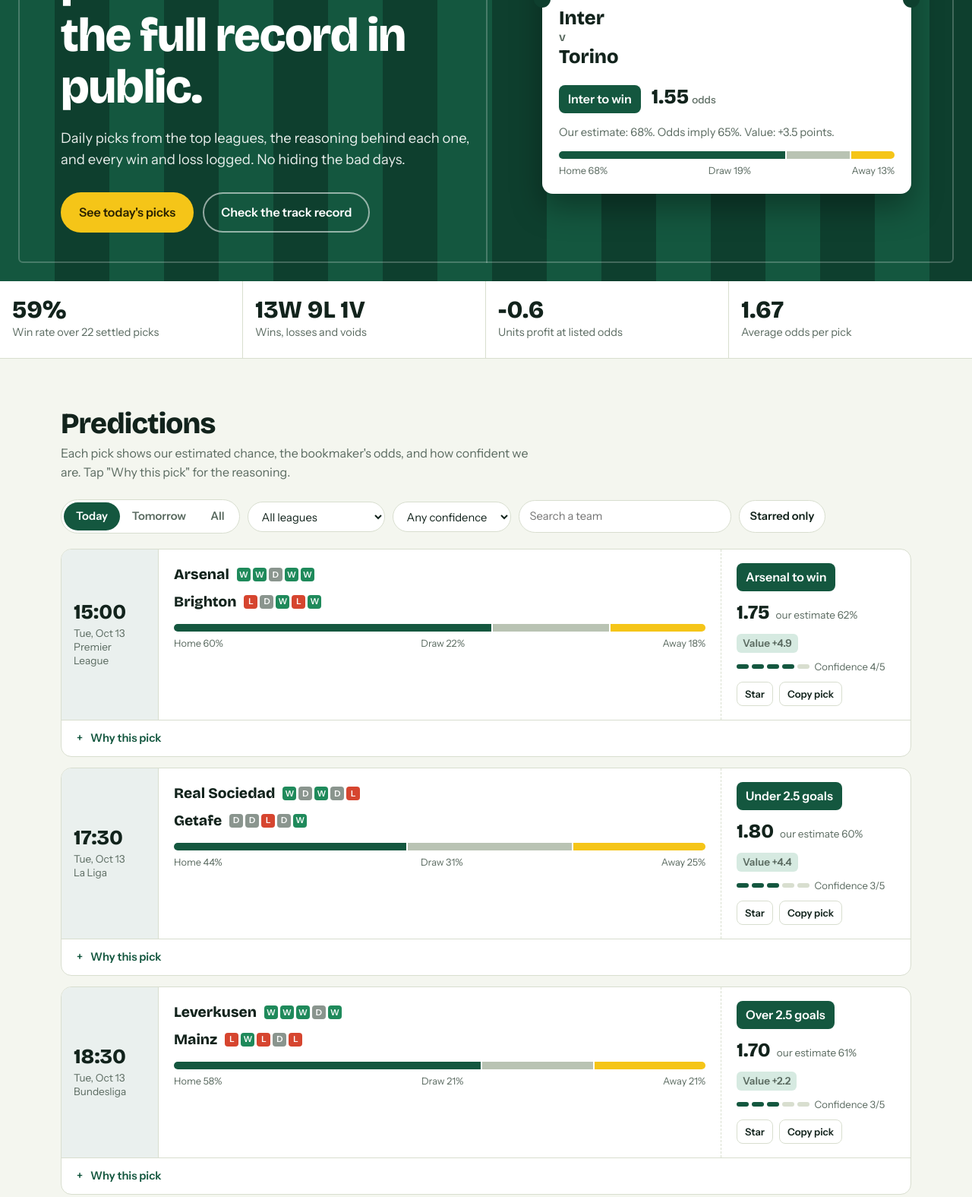
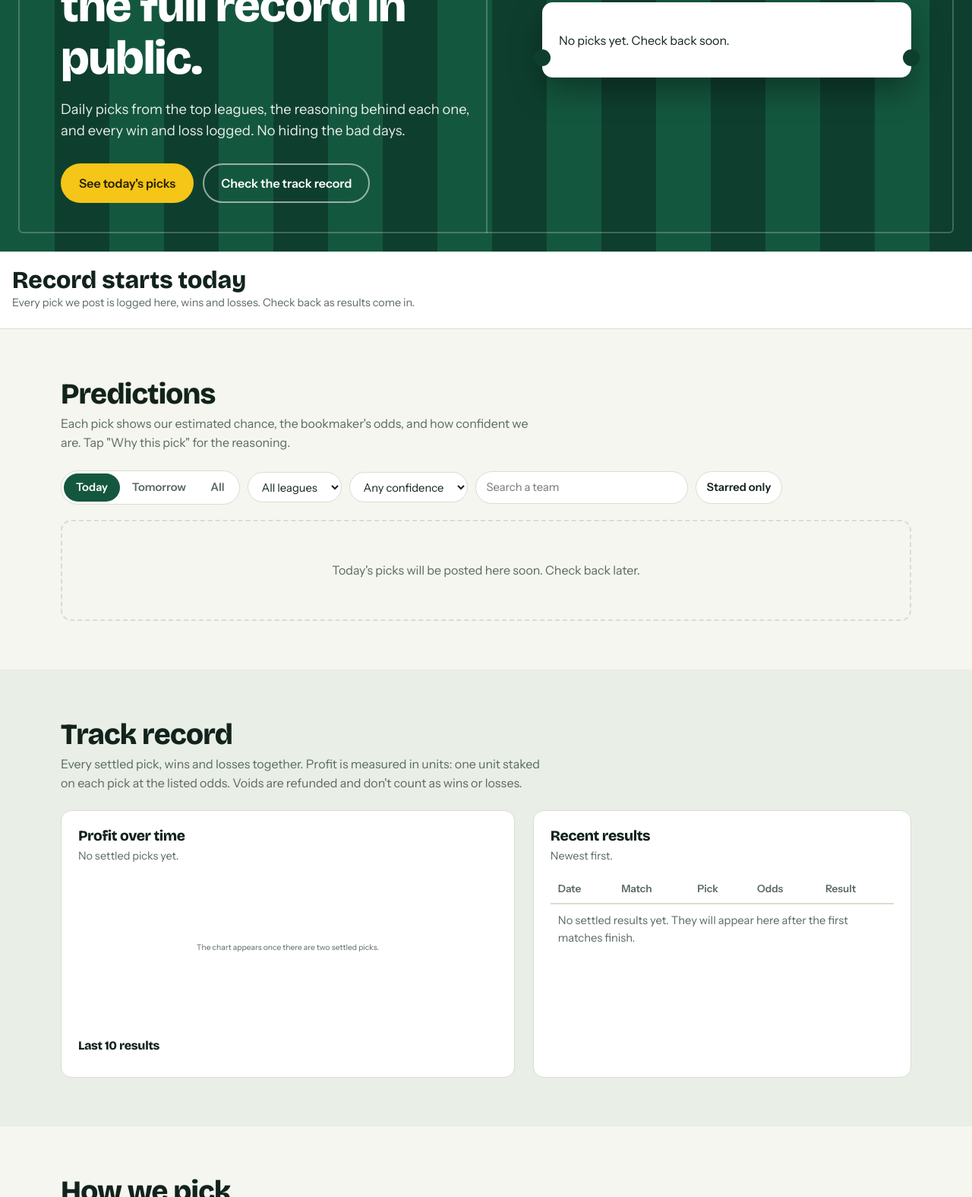
Before and after one commit to kigfix/kigfix.github.io, a plain HTML site: page index.html in a window 1280 px wide. Shown: the part 300-1875 px from the top of the page at 76% size. Drawn offline with nearby package versions, Linux system fonts and the light colour scheme.

Commit message:
Update index.html

```diff
--- a/index.html
+++ b/index.html
@@ -364,7 +364,7 @@
       <details><summary>What does the confidence rating mean?</summary><p>It's how sure we are about our own estimate, from 1 (shaky, limited information) to 5 (strong evidence from several angles). It is not a guarantee, and a 5 can still lose.</p></details>
       <details><summary>What does "value" mean?</summary><p>If we think a team has a 62% chance to win but the odds imply 57%, there's a gap in your favour. That's value. A pick can have a high chance but no value if the odds are already very short.</p></details>
       <details><summary>Which leagues do you cover?</summary><p>Mostly the Premier League, La Liga, Serie A, Bundesliga, Ligue 1 and the Champions League, because team news and data are easiest to check there.</p></details>
-      <details><summary>Do you take payment or run bookmaker ads?</summary><p>Edit this answer to match your site. If you ever add affiliate links, label them clearly so readers know.</p></details>
+      <details><summary>Do you take payment or run bookmaker ads?</summary><p>No. Everything on this site is free to read. If we ever add affiliate or bookmaker links, we will label them clearly.</p></details>
     </div>
   </section>
 </main>
@@ -386,49 +386,22 @@
    ===================================================================== */
 const CONFIG = {
   siteName: 'Pitchside Picks',
-  sampleMode: true
+  sampleMode: false
 };
 
 /* fields: day, time, league, home, away, pick, odds, chance (your % estimate),
    probs [home, draw, away] must add up to 100, conf 1-5, formH, formA (W/D/L), why */
 const PREDICTIONS = [
-  {day:0,time:'15:00',league:'Premier League',home:'Arsenal',away:'Brighton',pick:'Arsenal to win',odds:1.75,chance:62,probs:[60,22,18],conf:4,formH:'WWDWW',formA:'LDWLW',why:'Sample text. Explain your reasoning here: strong home form, the visitors rotating after a midweek game, and a chance profile that favours the home side. Two or three sentences is plenty.'},
-  {day:0,time:'17:30',league:'La Liga',home:'Real Sociedad',away:'Getafe',pick:'Under 2.5 goals',odds:1.80,chance:60,probs:[44,31,25],conf:3,formH:'WDWDL',formA:'DDLDW',why:'Sample text. Both sides lean cautious and low-event, so a tight scoreline looks more likely than the price suggests.'},
-  {day:0,time:'18:30',league:'Bundesliga',home:'Leverkusen',away:'Mainz',pick:'Over 2.5 goals',odds:1.70,chance:61,probs:[58,21,21],conf:3,formH:'WWWDW',formA:'LWLDL',why:'Sample text. An attacking home team against a leaky defence. Goals are the angle here rather than the winner.'},
-  {day:0,time:'19:45',league:'Serie A',home:'Inter',away:'Torino',pick:'Inter to win',odds:1.55,chance:68,probs:[68,19,13],conf:5,formH:'WWWWD',formA:'DLLDL',why:'Sample text. The biggest gap in quality on the day, a settled lineup and a visitor struggling for goals.'},
-  {day:0,time:'20:00',league:'Champions League',home:'Napoli',away:'Benfica',pick:'Napoli draw no bet',odds:1.62,chance:63,probs:[58,24,18],conf:3,formH:'WDWWL',formA:'WWDLW',why:'Sample text. Draw no bet protects you if it ends level, which suits a tighter European night.'},
-  {day:0,time:'21:00',league:'Ligue 1',home:'Lyon',away:'Nantes',pick:'Both teams to score',odds:1.85,chance:56,probs:[52,25,23],conf:2,formH:'WLWDW',formA:'LDWLD',why:'Sample text. Lower confidence: both teams usually score here, but lineup news could change that.'},
-  {day:1,time:'12:30',league:'Premier League',home:'Newcastle',away:'Everton',pick:'Newcastle to win',odds:1.90,chance:55,probs:[53,26,21],conf:3,formH:'WDWLW',formA:'DLDLL',why:'Sample text. Home advantage and a clear edge in chance creation, though the price already reflects some of it.'},
-  {day:1,time:'15:30',league:'Bundesliga',home:'Dortmund',away:'Freiburg',pick:'Dortmund win or draw',odds:1.40,chance:74,probs:[51,23,26],conf:4,formH:'WWDWL',formA:'DWLDW',why:'Sample text. A safer double-chance pick. Short odds, so the stake matters more than the headline price.'},
-  {day:1,time:'20:45',league:'Serie A',home:'Roma',away:'Lazio',pick:'Under 2.5 goals',odds:1.95,chance:54,probs:[37,32,31],conf:2,formH:'DWDLW',formA:'WDLWD',why:'Sample text. Derby matches tend to be cagey. Confidence is low because derbies are unpredictable.'},
-  {day:1,time:'21:00',league:'La Liga',home:'Barcelona',away:'Valencia',pick:'Barcelona to win',odds:1.45,chance:72,probs:[72,16,12],conf:5,formH:'WWWDW',formA:'LLDLD',why:'Sample text. Heavy favourites at home against a side short on goals and confidence.'}
+  /* Example pick. Copy the line below OUTSIDE this comment and edit it to add a pick:
+  {day:0,time:'19:45',league:'Serie A',home:'Team A',away:'Team B',pick:'Team A to win',odds:1.55,chance:68,probs:[68,19,13],conf:4,formH:'WWDWW',formA:'LDLLW',why:'Your reasoning here, in two or three sentences.'},
+  */
 ];
 
 /* fields: d (days ago, negative), league, match, pick, odds, score, res ('W','L' or 'V' for void) */
 const RESULTS = [
-  {d:-1,league:'Premier League',match:'Chelsea v Fulham',pick:'Chelsea to win',odds:1.70,score:'2-0',res:'W'},
-  {d:-1,league:'Serie A',match:'Milan v Udinese',pick:'Over 2.5 goals',odds:1.80,score:'1-0',res:'L'},
-  {d:-1,league:'La Liga',match:'Villarreal v Betis',pick:'Both teams to score',odds:1.75,score:'2-2',res:'W'},
-  {d:-2,league:'Bundesliga',match:'Bayern v Augsburg',pick:'Bayern -1 handicap',odds:1.60,score:'4-0',res:'W'},
-  {d:-2,league:'Ligue 1',match:'PSG v Lille',pick:'PSG to win',odds:1.55,score:'1-1',res:'L'},
-  {d:-3,league:'Premier League',match:'Liverpool v Brentford',pick:'Over 2.5 goals',odds:1.65,score:'3-1',res:'W'},
-  {d:-3,league:'Serie A',match:'Juventus v Bologna',pick:'Under 2.5 goals',odds:1.90,score:'1-0',res:'W'},
-  {d:-4,league:'La Liga',match:'Atletico v Osasuna',pick:'Atletico to win',odds:1.60,score:'2-1',res:'W'},
-  {d:-4,league:'Bundesliga',match:'Leipzig v Stuttgart',pick:'Both teams to score',odds:1.70,score:'0-0',res:'L'},
-  {d:-5,league:'Premier League',match:'Spurs v West Ham',pick:'Spurs to win',odds:1.95,score:'1-2',res:'L'},
-  {d:-5,league:'Champions League',match:'Sporting v Ajax',pick:'Sporting to win',odds:1.70,score:'1-1',res:'L'},
-  {d:-6,league:'Serie A',match:'Atalanta v Genoa',pick:'Atalanta to win',odds:1.55,score:'3-0',res:'W'},
-  {d:-6,league:'Ligue 1',match:'Monaco v Rennes',pick:'Over 2.5 goals',odds:1.75,score:'1-0',res:'L'},
-  {d:-7,league:'La Liga',match:'Girona v Sevilla',pick:'Girona draw no bet',odds:1.65,score:'0-0',res:'V'},
-  {d:-7,league:'Premier League',match:'Man City v Wolves',pick:'Man City to win',odds:1.30,score:'3-0',res:'W'},
-  {d:-8,league:'Bundesliga',match:'Frankfurt v Bremen',pick:'Over 2.5 goals',odds:1.80,score:'1-2',res:'W'},
-  {d:-9,league:'Serie A',match:'Napoli v Cagliari',pick:'Napoli to win',odds:1.50,score:'1-2',res:'L'},
-  {d:-9,league:'Premier League',match:'Aston Villa v Leeds',pick:'Villa to win',odds:1.75,score:'2-0',res:'W'},
-  {d:-10,league:'La Liga',match:'Real Madrid v Alaves',pick:'Real Madrid to win',odds:1.35,score:'3-0',res:'W'},
-  {d:-11,league:'Ligue 1',match:'Marseille v Toulouse',pick:'Marseille to win',odds:1.70,score:'0-1',res:'L'},
-  {d:-12,league:'Bundesliga',match:'Dortmund v Hoffenheim',pick:'Over 2.5 goals',odds:1.65,score:'2-0',res:'L'},
-  {d:-13,league:'Premier League',match:'Newcastle v Palace',pick:'Under 2.5 goals',odds:2.00,score:'0-0',res:'W'},
-  {d:-14,league:'La Liga',match:'Barcelona v Celta',pick:'Barcelona to win',odds:1.40,score:'4-1',res:'W'}
+  /* When a match finishes, add a row at the TOP of this list (newest first):
+  {d:-1,league:'Serie A',match:'Team A v Team B',pick:'Team A to win',odds:1.55,score:'2-0',res:'W'},
+  */
 ];
 
 /* =====================================================================
@@ -489,6 +462,11 @@
 
 function renderStats(){
   const s = computeStats();
+  if (!s.total){
+    $('#stats').innerHTML = `<div class="stat" style="grid-column:1/-1"><b>Record starts today</b><span>Every pick we post is logged here, wins and losses. Check back as results come in.</span></div>`;
+    $('#chart-sub').textContent = 'No settled picks yet.';
+    return;
+  }
   $('#stats').innerHTML = `
     <div class="stat"><b>${s.rate}%</b><span>Win rate over ${s.total} settled picks</span></div>
     <div class="stat"><b>${s.wins}W ${s.losses}L${s.voids ? ' ' + s.voids + 'V' : ''}</b><span>Wins, losses and voids</span></div>
@@ -542,6 +520,10 @@
 function renderFixtures(){
   const list = filtered();
   const box = $('#fixtures');
+  if (!PREDICTIONS.length){
+    box.innerHTML = `<div class="empty"><p>Today's picks will be posted here soon. Check back later.</p></div>`;
+    return;
+  }
   if (!list.length){
     box.innerHTML = `<div class="empty"><p>No picks match these filters.</p><button class="btn btn-primary" type="button" id="reset">Clear filters</button></div>`;
     $('#reset').addEventListener('click', resetFilters);
@@ -626,7 +608,7 @@
   const chrono = [...RESULTS].reverse();
   let run = 0;
   const pts = chrono.map(r => (run += r.res === 'W' ? r.odds - 1 : r.res === 'L' ? -1 : 0));
-  if (pts.length < 2){ svg.innerHTML = ''; return; }
+  if (pts.length < 2){ svg.innerHTML = '<text class="chart-text" x="320" y="115" text-anchor="middle">The chart appears once there are two settled picks.</text>'; return; }
   const min = Math.min(0, ...pts), max = Math.max(0, ...pts);
   const span = (max - min) || 1;
   const x = i => padL + i * (W - padL - padR) / (pts.length - 1);
@@ -651,6 +633,11 @@
 }
 
 function renderResults(){
+  if (!RESULTS.length){
+    $('#results').innerHTML = '<tr><td colspan="5" style="color:var(--muted)">No settled results yet. They will appear here after the first matches finish.</td></tr>';
+    $('#more').hidden = true;
+    return;
+  }
   const rows = RESULTS.slice(0, state.shown);
   $('#results').innerHTML = rows.map(r => `
     <tr>
```
